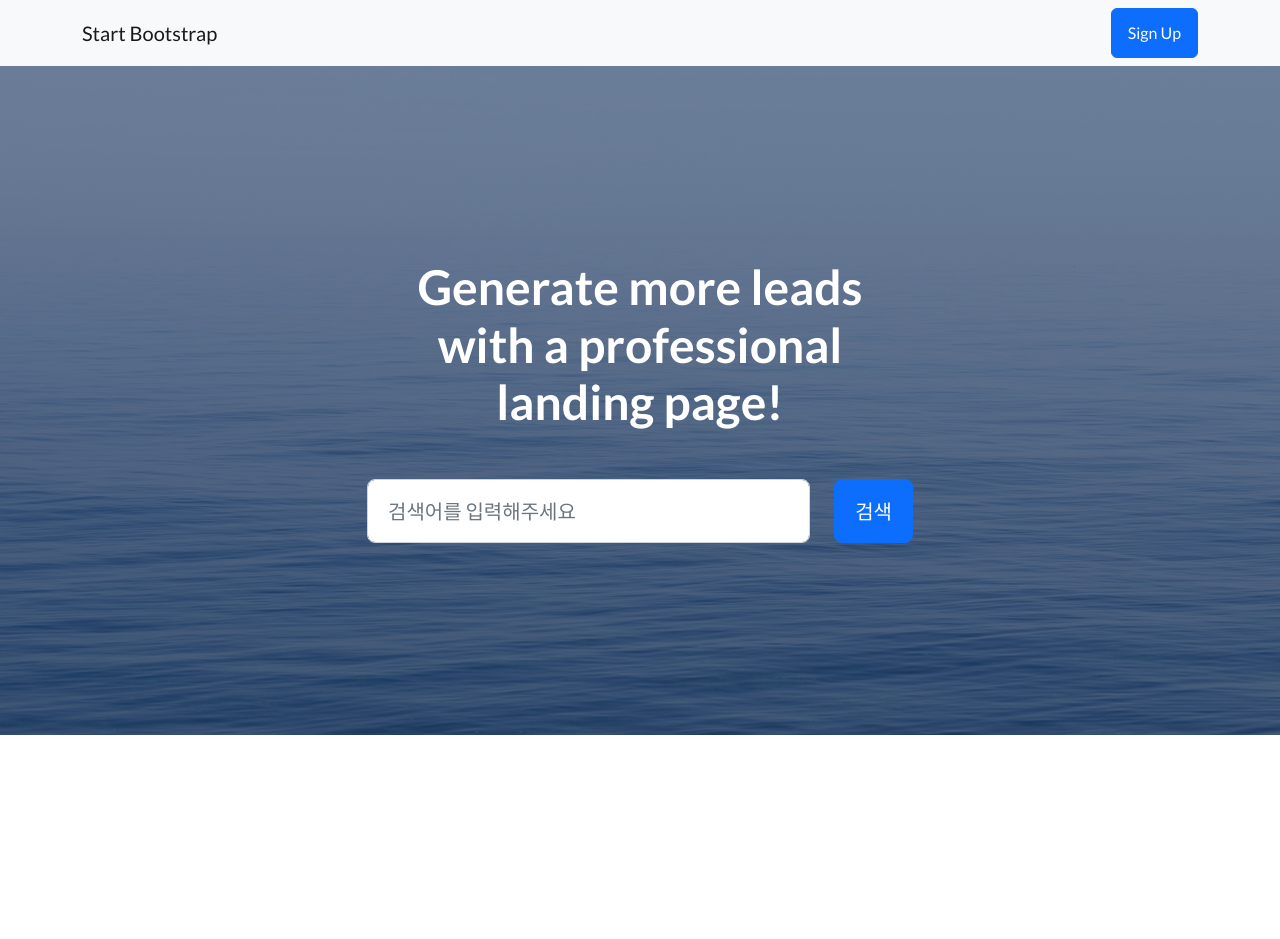
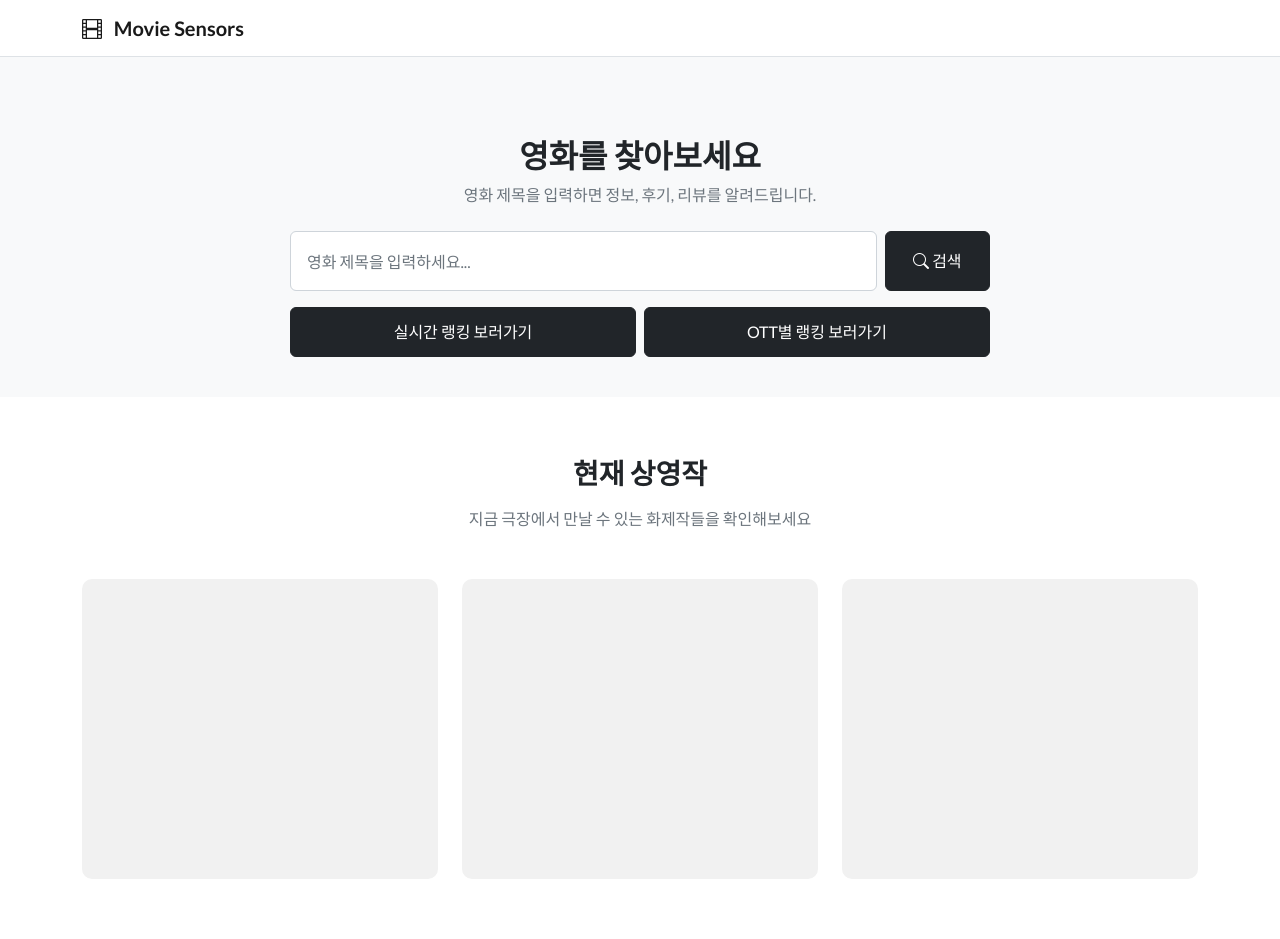
Before and after one commit to kapenal/KOSMO_AI_TP, a website: page public/html/index.html in a window 1280 px wide. Before the commit the page ends 800 px from the top, so only its background shows below. Drawn offline with nearby package versions, Linux system fonts and the light colour scheme; files that its build step writes are made by us from their sources; files whose address does not match are found by name.

Commit message:
메인페이지

```diff
--- a/public/html/index.html
+++ b/public/html/index.html
@@ -1,98 +1,160 @@
 <!DOCTYPE html>
 <html lang="ko">
 <head>
+    <!-- 문자 인코딩 및 반응형 웹 설정 -->
     <meta charset="utf-8" />
     <meta name="viewport" content="width=device-width, initial-scale=1, shrink-to-fit=no" />
     <meta name="description" content="" />
     <meta name="author" content="" />
-        <title>Landing Page - Start Bootstrap Theme</title>
-        <!-- Favicon-->
+    <title>Movie Sensors</title>
+
+    <!-- Bootstrap 5 및 아이콘 스타일 불러오기 -->
+    <link href="https://cdn.jsdelivr.net/npm/bootstrap@5.2.3/dist/css/bootstrap.min.css" rel="stylesheet" />
+    <link href="https://cdn.jsdelivr.net/npm/bootstrap-icons@1.10.5/font/bootstrap-icons.css" rel="stylesheet" />
+
+    <!-- 브라우저 탭에 표시될 파비콘 -->
     <link rel="icon" type="image/x-icon" href="assets/favicon.ico" />
-        <!-- Bootstrap icons-->
-        <link href="https://cdn.jsdelivr.net/npm/bootstrap-icons@1.5.0/font/bootstrap-icons.css" rel="stylesheet" type="text/css" />
-        <!-- Google fonts-->
+
+    <!-- 구글 폰트: Lato 폰트 사용 -->
     <link href="https://fonts.googleapis.com/css?family=Lato:300,400,700,300italic,400italic,700italic" rel="stylesheet" type="text/css" />
-        <!-- Core theme CSS (includes Bootstrap)-->
+
+    <!-- 커스텀 스타일시트 (추가적인 스타일을 여기에 분리 작성할 수 있음) -->
     <link href="css/styles.css" rel="stylesheet" />
+
+    <!-- 인라인 CSS: 직접 HTML에 삽입된 커스텀 스타일 -->
+    <style>
+        /* 로고 아이콘 오른쪽 여백 설정 */
+        .navbar-brand i {
+            margin-right: 8px;
+        }
+
+        /* 검색 영역 섹션 스타일: 배경색, 여백, 가운데 정렬 등 */
+        .search-section {
+            padding: 80px 0 40px;
+            background-color: #f8f9fa; /* 연한 회색 배경 */
+            text-align: center;
+        }
+
+        /* 검색 바 영역: 최대 너비 제한 및 가운데 정렬 */
+        .search-bar {
+            max-width: 900px;
+            margin: auto;
+        }
+
+        /* 현재 상영작 섹션 스타일: 배경색, 여백, 가운데 정렬 */
+        .now-playing {
+            padding: 60px 0;
+            background-color: #fff;
+            text-align: center;
+        }
+
+        /* 영화 카드 박스: 높이, 배경색, 모서리 둥글게 처리 */
+        .movie-card {
+            height: 300px;
+            background-color: #f1f1f1; /* 연회색 */
+            border-radius: 10px;
+        }
+
+        /* 홈/랭킹 버튼에 마우스를 올렸을 때 색상 변화 */
+        .navbar a.btn:hover {
+            background-color: #343a40; /* 진한 회색 */
+            color: #fff;               /* 흰색 글자 */
+            transition: 0.3s ease;     /* 부드럽게 전환 */
+        }
+        /* 검색 입력창 최소 너비와 높이 지정 */
+        #search_text {
+        min-width: 200px;   /* 원하는 최소 가로 길이 */
+        min-height: 60px;   /* 현재 높이 유지 */
+        box-sizing: border-box; /* 패딩 포함 크기 계산 */
+        }
+
+        /* 검색 버튼 최소 크기 지정 */
+        #search_btn {
+        min-width: 90px;
+        min-height: 60px;
+        box-sizing: border-box;
+        white-space: nowrap; /* 글자가 줄바꿈되지 않도록 */
+        }
+
+        /* 보러가기 버튼 최소 크기 지정 */
+        .search-bar .btn {
+        min-width: 150px;
+        min-height: 45px;
+        white-space: nowrap; /* 글자 줄바꿈 방지 */
+        }
+    </style>
 </head>
 <body>
-        <!-- Navigation-->
-        <nav class="navbar navbar-light bg-light static-top">
-            <div class="container">
-                <a class="navbar-brand" href="#!">Start Bootstrap</a>
-                <a class="btn btn-primary" href="#signup">Sign Up</a>
+
+    <!-- 내비게이션 바 영역 -->
+    <nav class="navbar navbar-expand-lg navbar-light bg-white border-bottom">
+        <div class="container d-flex justify-content-between">
+            <!-- 로고 -->
+            <a class="navbar-brand fw-bold" href="#">
+                <i class="bi bi-film"></i> Movie Sensors
+            </a>
         </div>
     </nav>
-        <!-- Masthead-->
-        <header class="masthead">
-            <div class="container position-relative">
-                <div class="row justify-content-center">
-                    <div class="col-xl-6">
-                        <div class="text-center text-white">
-                            <!-- Page heading-->
-                            <h1 class="mb-5">Generate more leads with a professional landing page!</h1>
-                            <!-- Signup form-->
-                            <!-- * * * * * * * * * * * * * * *-->
-                            <!-- * * SB Forms Contact Form * *-->
-                            <!-- * * * * * * * * * * * * * * *-->
-                            <!-- This form is pre-integrated with SB Forms.-->
-                            <!-- To make this form functional, sign up at-->
-                            <!-- https://startbootstrap.com/solution/contact-forms-->
-                            <!-- to get an API token!-->
-                            <!-- <form class="form-subscribe" id="contactForm" data-sb-form-api-token="API_TOKEN"> -->
-                                <!-- Email address input-->
-                                <div class="row">
-                                    <div class="col">
-                                        <input class="form-control form-control-lg" id="search_text" type="text" placeholder="검색어를 입력해주세요" />
-                                        <div class="invalid-feedback text-white" data-sb-feedback="emailAddress:required">Email Address is required.</div>
-                                        <div class="invalid-feedback text-white" data-sb-feedback="emailAddress:email">Email Address Email is not valid.</div>
+
+    <!-- 영화 검색창 섹션 -->
+    <section class="search-section">
+        <div class="container">
+            <h2 class="fw-bold mb-2">영화를 찾아보세요</h2>
+            <p class="mb-4 text-muted">영화 제목을 입력하면 정보, 후기, 리뷰를 알려드립니다.</p>
+
+            <!-- 검색 바 + 버튼 정렬 통합 -->
+            <div class="search-bar mx-auto" style="width: 700px ;"> <!-- mx-auto는 가운데 정렬 -->
+                <!-- 입력창과 검색버튼 -->
+                <div class="d-flex gap-2 mb-3">
+                    <input class="form-control" id="search_text" type="text" placeholder="영화 제목을 입력하세요..." style="height: 60px;" />
+                    <button class="btn btn-dark" id="search_btn" style="height: 60px; width: 120px;">
+                        <i class="bi bi-search"></i> 검색
+                    </button>
                 </div>
-                                    <div class="col-auto"><button class="btn btn-primary btn-lg" id="search_btn">검색</button></div>
-                                </div>
-                                <!-- Submit success message-->
-                                <!---->
-                                <!-- This is what your users will see when the form-->
-                                <!-- has successfully submitted-->
-                                <div class="d-none" id="submitSuccessMessage">
-                                    <div class="text-center mb-3">
-                                        <div class="fw-bolder">Form submission successful!</div>
-                                        <p>To activate this form, sign up at</p>
-                                        <a class="text-white" href="https://startbootstrap.com/solution/contact-forms">https://startbootstrap.com/solution/contact-forms</a>
-                                    </div>
-                                </div>
-                                <!-- Submit error message-->
-                                <!---->
-                                <!-- This is what your users will see when there is-->
-                                <!-- an error submitting the form-->
-                                <div class="d-none" id="submitErrorMessage"><div class="text-center text-danger mb-3">Error sending message!</div></div>
-                            <!-- </form> -->
+
+                <!-- 보러가기 버튼 2개 -->
+                <div class="d-flex gap-2">
+                    <a href="#" class="btn btn-dark w-100">실시간 랭킹 보러가기</a>
+                    <a href="#" class="btn btn-dark w-100">OTT별 랭킹 보러가기</a>
                 </div>
             </div>
         </div>
+    </section>
+
+    <!-- 현재 상영작 섹션 (디자인만 되어있고 실제 데이터는 아직 없음) -->
+    <section class="now-playing">
+        <div class="container">
+            <h3 class="fw-bold mb-3">현재 상영작</h3>
+            <p class="text-muted mb-5">지금 극장에서 만날 수 있는 화제작들을 확인해보세요</p>
+
+            <!-- 영화 카드 3개 배치 (컬럼 3개로 나눔) -->
+            <div class="row row-cols-1 row-cols-md-3 g-4">
+                <div class="col">
+                    <div class="movie-card"></div>
                 </div>
-        </header>
-        <!-- Bootstrap core JS-->
+                <div class="col">
+                    <div class="movie-card"></div>
+                </div>
+                <div class="col">
+                    <div class="movie-card"></div>
+                </div>
+            </div>
+        </div>
+    </section>
+
+    <!-- Bootstrap JavaScript 기능 로드 -->
     <script src="https://cdn.jsdelivr.net/npm/bootstrap@5.2.3/dist/js/bootstrap.bundle.min.js"></script>
-        <!-- Core theme JS-->
-        <script src="js/scripts.js"></script>
-        <!-- * * * * * * * * * * * * * * * * * * * * * * * * * * * * * * * * * * * * * * * *-->
-        <!-- * *                               SB Forms JS                               * *-->
-        <!-- * * Activate your form at https://startbootstrap.com/solution/contact-forms * *-->
-        <!-- * * * * * * * * * * * * * * * * * * * * * * * * * * * * * * * * * * * * * * * *-->
-        <script src="https://cdn.startbootstrap.com/sb-forms-latest.js"></script>
+
+    <!-- 검색어를 URL에서 읽어와 input에 자동 입력 -->
     <script>
-            // 페이지 로드 시 search_text을 받아서 input에 넣어주기
-            window.onload = function() {
-                // URL 파라미터에서 search_text 값 가져오기
         const urlParams = new URLSearchParams(window.location.search);
         const searchText = urlParams.get('index.html');
-
         if (searchText) {
-                    // <input>에 search_text 값 설정
             document.getElementById('search_text').value = searchText;
         }
-            };
     </script>
+
+    <!-- 외부 검색 처리용 JS 파일 (클릭 이벤트 처리 등) -->
     <script src="../js/search.js"></script>
 </body>
 </html>
```
Lines whose indentation alone changed are shown as unchanged.
